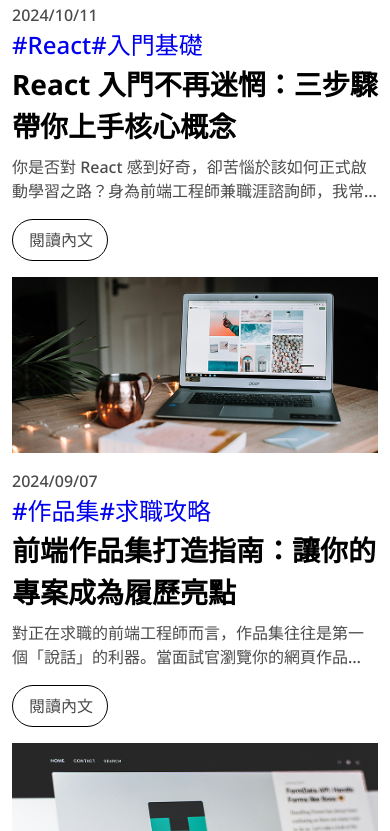
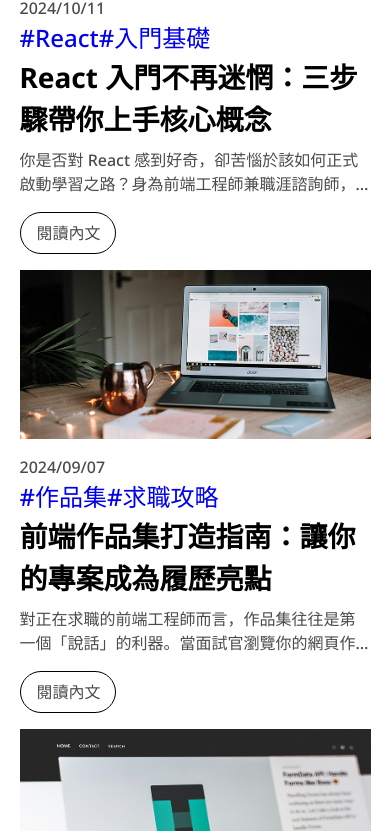
Before and after one commit to MIN82814/Flex-blog, a plain HTML site: page index.html in a window 390 px wide. Shown: the part 229-1060 px from the top of the page. Drawn offline with Linux system fonts and the light colour scheme.

Commit message:
Update style.css

```diff
--- a/css/style.css
+++ b/css/style.css
@@ -133,10 +133,8 @@ table {
 
     @media screen and (max-width:768px){
       .blog{
-        max-width: 100%;
-        justify-content: center;
-        gap: 16px;
-        padding: 0 12px;
+        max-width: 90%;
+        gap: 16px 0 ;
     }
       .blog li{
        flex: 0 0 100%;
```
